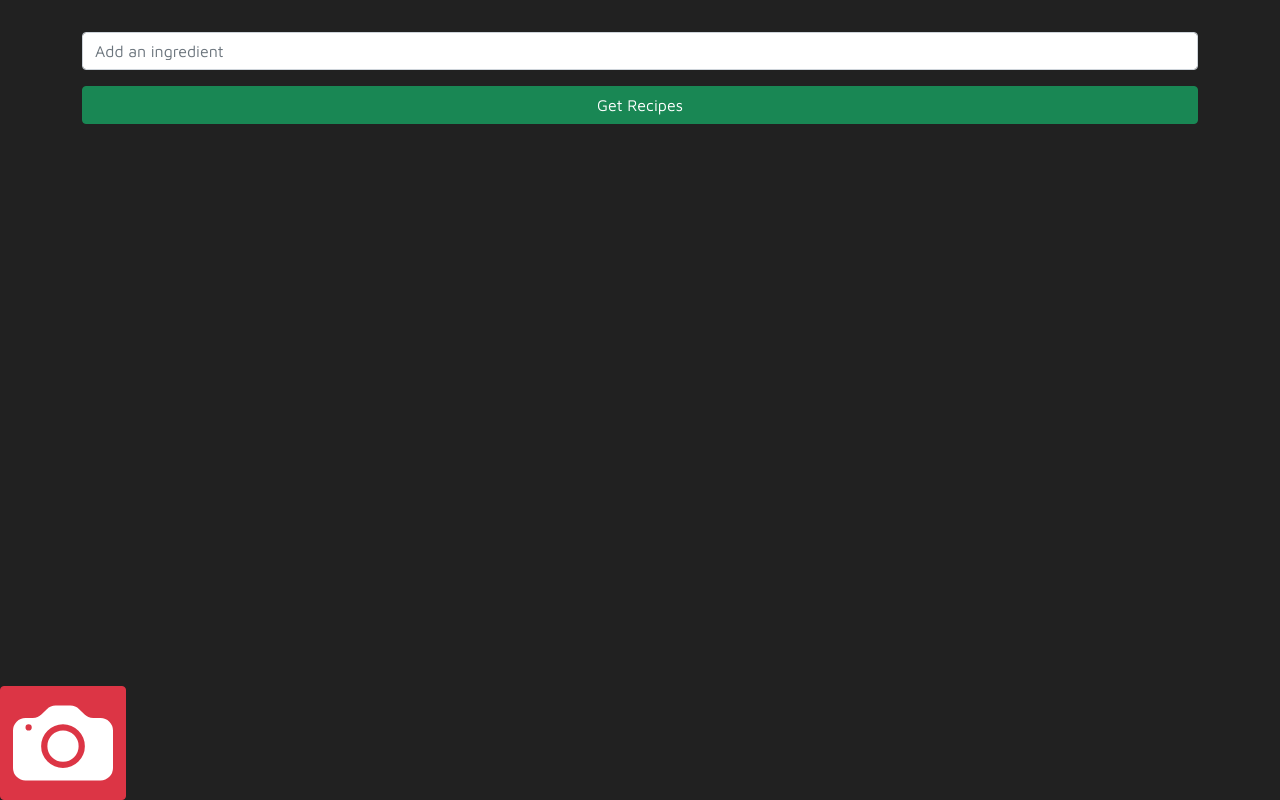
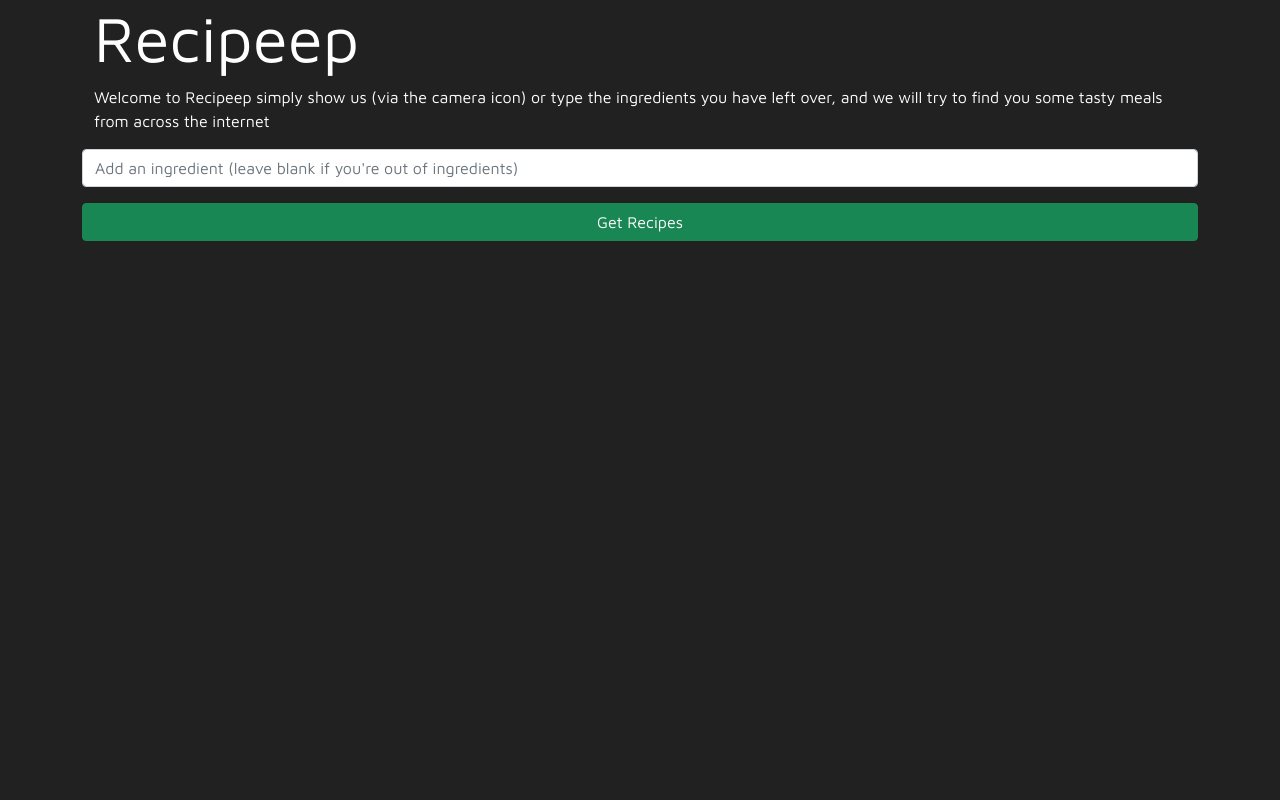
Before and after one commit to spoolean/ReciPeep, an ASP.NET Core app: page / in a window 1280 px wide. Run offline with ASP.NET Core 8, Linux system fonts and the light colour scheme.

Commit message:
Minor UI updates

```diff
--- a/ReciPeep/ReciPeep/Views/Home/Index.cshtml
+++ b/ReciPeep/ReciPeep/Views/Home/Index.cshtml
@@ -4,18 +4,28 @@
 
 <script src="https://cdn.jsdelivr.net/npm/vue@2.6.12/dist/vue.js"></script>
 
+
+
 @* Div for vue *@
 <div id="index" style="height:100%">
     @* First 'page' *@
     <div v-if="!submitted" class="container">
 
-        @* Top bar that scrolls with page *@
-        <div class="d-flex flex-row-reverse pt-3 mb-3 sticky-top">
-
+        <div class="container text-white">
+            <h3 class="display-3">Recipeep</h3>
+            <p>Welcome to Recipeep simply show us (via the camera icon) or type the ingredients you have left over, and we will try to find you some tasty meals from across the internet</p>
         </div>
 
-        <div v-for="ingredient in ingredients" class="input-group pb-3">
-            <input v-model="ingredient.ingredient" v-on:keydown.enter="addIngredient" onkeypress="return enterKeyPressed(event)" type="text" class="form-control" placeholder="Add an ingredient">
+        <div class="container">
+            <div class="row">
+                <input v-for="(ingredient, index) in ingredients"
+                       v-model="ingredient.ingredient"
+                       v-on:keydown.enter="addIngredient(index)"
+                       class="form-control mb-3" type="text"
+                       placeholder="Add an ingredient (leave blank if you're out of ingredients)"
+                       ref="ingredientsElements">
+            </div>
+
         </div>
 
         <div class="container">
@@ -24,17 +34,18 @@
             </div>
         </div>
 
-        <div class="footer" >
-            <button class="btn btn-danger ml-1">
+        @*<footer class="container-fluid">
+            <button class="btn btn-danger">
                 <svg xmlns="http://www.w3.org/2000/svg" width="100" height="100" fill="currentColor" class="bi bi-camera-fill" viewBox="0 0 16 16">
                     <path d="M10.5 8.5a2.5 2.5 0 1 1-5 0 2.5 2.5 0 0 1 5 0z" />
                     <path d="M2 4a2 2 0 0 0-2 2v6a2 2 0 0 0 2 2h12a2 2 0 0 0 2-2V6a2 2 0 0 0-2-2h-1.172a2 2 0 0 1-1.414-.586l-.828-.828A2 2 0 0 0 9.172 2H6.828a2 2 0 0 0-1.414.586l-.828.828A2 2 0 0 1 3.172 4H2zm.5 2a.5.5 0 1 1 0-1 .5.5 0 0 1 0 1zm9 2.5a3.5 3.5 0 1 1-7 0 3.5 3.5 0 0 1 7 0z" />
                 </svg>
             </button>
-        </div>
+        </footer>*@
 
+    </div>
 
-
+    <div class="loader" v-if="loading" v-cloak>
     </div>
 
     @* Second 'page' *@
@@ -42,30 +53,29 @@
 
         <div class="d-flex flex-row-reverse pt-3 mb-3 sticky">
             <button class="btn btn-secondary ml-1" v-on:click="changeIngredients">Change Ingredients</button>
-            <button class="btn btn-danger ml-1"></button>
             <div class="btn-group">
                 <button type="button" class="btn btn-outline-success" v-on:click="setVegetarian" data-bs-toggle="button" autocomplete="off">Vegetarian</button>
                 <button type="button" class="btn btn-outline-success" v-on:click="setVegan" data-bs-toggle="button" autocomplete="off">Vegan</button>
             </div>
         </div>
 
-        <div class="row card-group mt-3">
+        <div class="row g-3">
             <div class="col-md-4" v-for="recipe in recipes">
-                <div class="card mb-3 border-secondary">
+                <div class="card h-100  border-secondary">
                     <img :src="recipe.image" class="card-img-top">
                     <div class="card-body bg-dark text-white">
                         <h5 class="card-title">{{recipe.title}}</h5>
-                        <h6 class="card-subtitle mb-2 text-muted">Used Ingredients</h6>
+                        <h6 class="card-subtitle mb-2 text-muted" v-if="recipe.usedIngredients != null || recipe.usedIngredients != 'undefined'">You Have:</h6>
                         <ul>
                             <li v-for="used in recipe.usedIngredients">{{ used.name }}</li>
                         </ul>
-                        <h6 class="card-subtitle mb-2 text-muted">Missing Ingredients</h6>
+                        <h6 class="card-subtitle mb-2 text-muted">You're Missing: </h6>
                         <ul>
                             <li v-for="missing in recipe.missedIngredients">{{ missing.name }}</li>
                         </ul>
-                        <div class="row">
-                            <a :href="recipe.link" class="btn btn-primary flex-fill ml-3 mr-3">Open Method</a>
-                        </div>
+                    </div>
+                    <div class="card-footer bg-dark border-0 p-0">
+                        <a :href="recipe.sourceUrl" class="btn btn-primary col-12" target="_blank">Open Method</a>
                     </div>
                 </div>
             </div>
--- a/ReciPeep/ReciPeep/wwwroot/css/site.css
+++ b/ReciPeep/ReciPeep/wwwroot/css/site.css
@@ -2,16 +2,48 @@
 for details on configuring this project to bundle and minify static web assets. */
 
 .footer {
-    position: fixed;
+    position: absolute;
     left: 0;
-    bottom: 0;
+    bottom: 20px;
     width: 100%;
-    color: white;
-    align-content:center;
 }
 
 * {
     font-family: 'Maven Pro', sans-serif;
+}
+
+.loader {
+    position: absolute;
+    border: 16px solid #f3f3f3;
+    border-radius: 50%;
+    border-top: 16px solid #3498db;
+    left: calc(50% - 100px);
+    top: calc(50% - 100px);
+    width: 200px;
+    height: 200px;
+    -webkit-animation: spin 2s linear infinite; /* Safari */
+    animation: spin 2s linear infinite;
+}
+
+/* Safari */
+@-webkit-keyframes spin {
+    0% {
+        -webkit-transform: rotate(0deg);
+    }
+
+    100% {
+        -webkit-transform: rotate(360deg);
+    }
+}
+
+@keyframes spin {
+    0% {
+        transform: rotate(0deg);
+    }
+
+    100% {
+        transform: rotate(360deg);
+    }
 }
 
 [v-cloak] { display:none; }
--- a/ReciPeep/ReciPeep/wwwroot/js/site.js
+++ b/ReciPeep/ReciPeep/wwwroot/js/site.js
@@ -3,19 +3,13 @@
 
 // Write your JavaScript code.
 
-function enterKeyPressed(event) {
-    if (event.keyCode == 13) {
-        console.log("Enter key is pressed");
-        return true;
-    } else {
-        return false;
-    }
-}
+Vue.Component = {}
 
 let vm = new Vue({
     el: '#index',
     data: function () {
         return {
+            loading: false,
             submitted: false,
             vegetarian: false,
             vegan: false,
@@ -26,8 +20,18 @@ let vm = new Vue({
         }
     },
     methods: {
-        addIngredient: function () {
+        addIngredient: function (index) {
             this.ingredients.push({ ingredient: "" });
+
+            this.$nextTick(() => {
+                let nextElement = this.$refs.ingredientsElements[index + 1];
+
+                nextElement.focus();
+            })
+        },
+
+        isNotNullOrWhitespace(input) {
+            if (typeof input !== 'undefined' || input != null) return true;
         },
 
         changeIngredients() {
@@ -45,6 +49,8 @@ let vm = new Vue({
         },
 
         pushIngredients: function () {
+            this.loading = true;
+
             this.recipes = [];
             this.stringifyIngredients = '';
 
@@ -61,6 +67,7 @@ let vm = new Vue({
                 return response.json();
             }).then(data => {
                 this.recipes = data;
+                this.loading = false;
             }).catch(error => { alert(error); });
 
             this.submitted = true;
```
